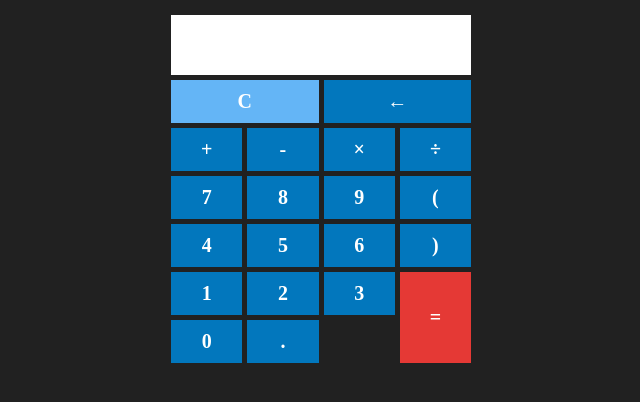
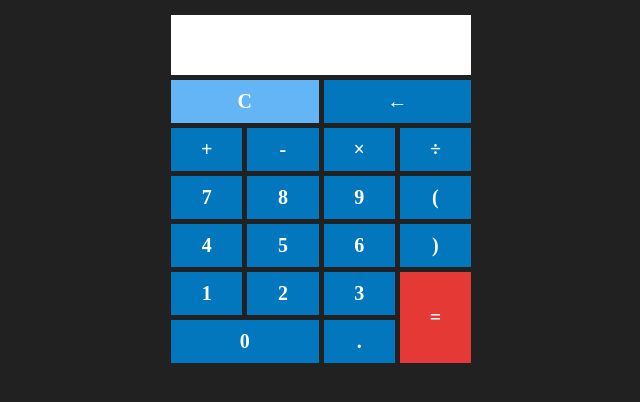
Before and after one commit to Stonedch/js-calculator, a plain HTML site: page index.html in a window 1280 px wide. Shown: the whole page, without its empty margins (319-959 px from the left). Drawn offline with Linux system fonts and the light colour scheme.

Commit message:
feat: add styles for zerro button

```diff
--- a/css/main.css
+++ b/css/main.css
@@ -59,3 +59,7 @@ body {
     grid-row: 6/8;
     background-color: #e53935;
 }
+
+.container__item-zero {
+    grid-column: 1/3;
+}
```
